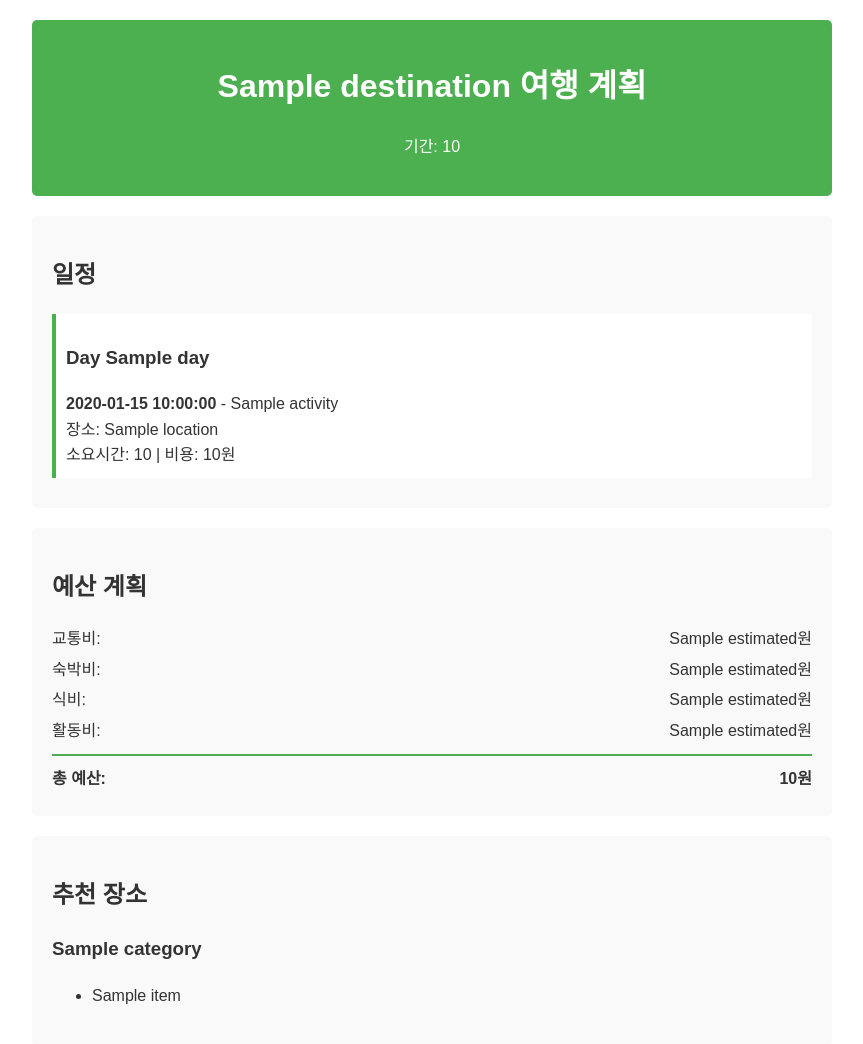
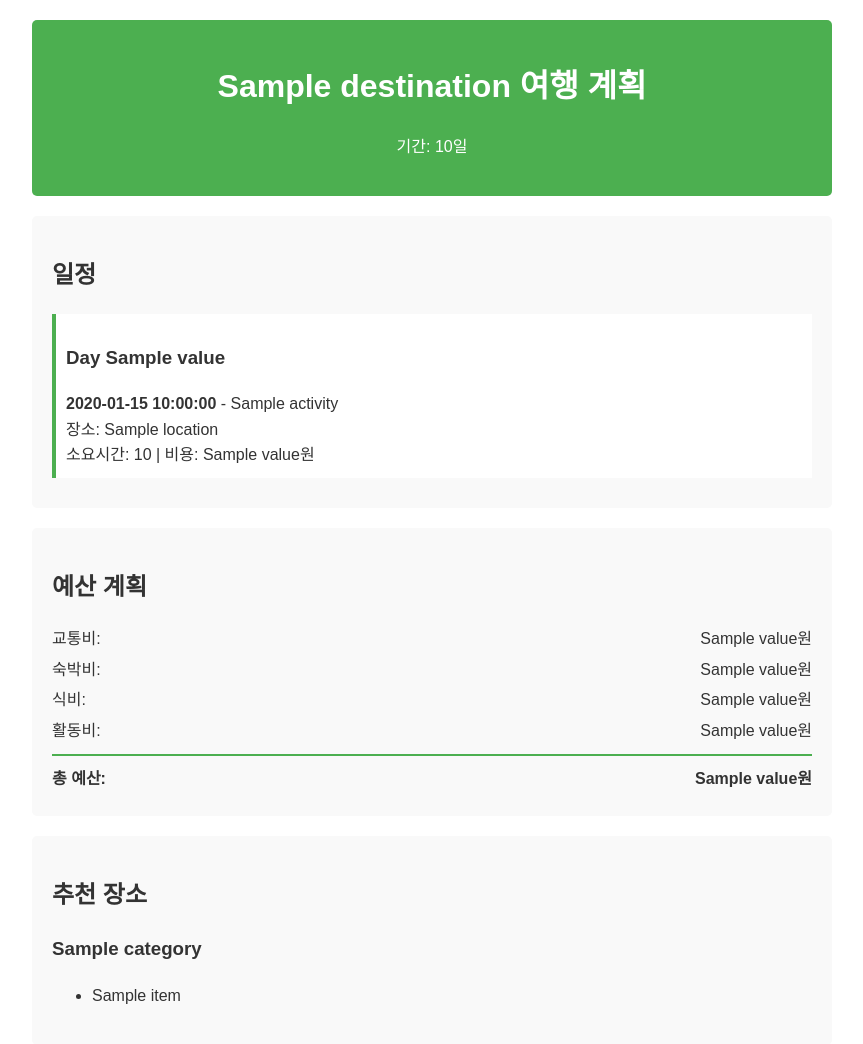
Before and after one commit to chicken-banana-cat/travel-agent, a Python web app: template travel_agent/core/templates/email_template.html in a window 1280 px wide. Shown: the top 1044 px of the page, without its empty margins (208-1071 px from the left). Run offline with Jinja, Linux system fonts and the light colour scheme; the template is opened without the code that fills it: most values are stand-ins (such as "Sample title", 1, 10 or a date in 2020).

Commit message:
email template 개선 및 로깅, 중복 메시지 처리 등 개선

```diff
--- a/travel_agent/core/agents/search_agent.py
+++ b/travel_agent/core/agents/search_agent.py
@@ -1,9 +1,8 @@
 import asyncio
 import json
-import os
+import logging
 import time
 from typing import Any, Dict, List
-from urllib.parse import quote
 
 import aiohttp
 from langchain.prompts import ChatPromptTemplate
@@ -12,6 +11,8 @@ from langchain_core.messages import HumanMessage, SystemMessage
 from ..config.settings import settings
 from .base import BaseAgent
 
+logging.basicConfig(level=logging.INFO)
+logger = logging.getLogger(__name__)
 
 class SearchAgent(BaseAgent):
     """여행 장소 검색을 담당하는 에이전트"""
@@ -191,6 +192,7 @@ class SearchAgent(BaseAgent):
             return final_results
 
         except Exception as e:
+            logger.error(exc_info=e, msg="이메일 전송 중 오류")
             return {
                 "status": "error",
                 "error": "Search failed",
--- a/travel_agent/core/templates/email_template.html
+++ b/travel_agent/core/templates/email_template.html
@@ -52,21 +52,21 @@
 <body>
     <div class="header">
         <h1>{{ destination }} 여행 계획</h1>
-        <p>기간: {{ duration }}</p>
+        <p>기간: {{ duration }}일</p>
     </div>
 
     <div class="section">
         <h2>일정</h2>
         {% for day in itinerary %}
         <div class="day-plan">
-            <h3>Day {{ day.day }}</h3>
+            <h3>Day {{ day.day.__value__ }}</h3>
             {% for activity in day.activities %}
             <div>
                 <strong>{{ activity.time }}</strong> - {{ activity.activity }}
                 <br>
                 장소: {{ activity.location }}
                 <br>
-                소요시간: {{ activity.duration }} | 비용: {{ activity.cost }}원
+                소요시간: {{ activity.duration }} | 비용: {{ activity.cost.__value__ }}원
             </div>
             {% endfor %}
         </div>
@@ -77,23 +77,23 @@
         <h2>예산 계획</h2>
         <div class="budget-item">
             <span>교통비:</span>
-            <span>{{ budget.transportation.estimated }}원</span>
+            <span>{{ budget.transportation.estimated.__value__ }}원</span>
         </div>
         <div class="budget-item">
             <span>숙박비:</span>
-            <span>{{ budget.accommodation.estimated }}원</span>
+            <span>{{ budget.accommodation.estimated.__value__ }}원</span>
         </div>
         <div class="budget-item">
             <span>식비:</span>
-            <span>{{ budget.food.estimated }}원</span>
+            <span>{{ budget.food.estimated.__value__ }}원</span>
         </div>
         <div class="budget-item">
             <span>활동비:</span>
-            <span>{{ budget.activities.estimated }}원</span>
+            <span>{{ budget.activities.estimated.__value__ }}원</span>
         </div>
         <div class="budget-item total">
             <span>총 예산:</span>
-            <span>{{ budget.total }}원</span>
+            <span>{{ budget.total.__value__ }}원</span>
         </div>
     </div>
 
```
Also changed, not shown: frontend/src/App.vue (+10 -4 lines), travel_agent/core/agents/mail_agent.py (+6 -3 lines).
